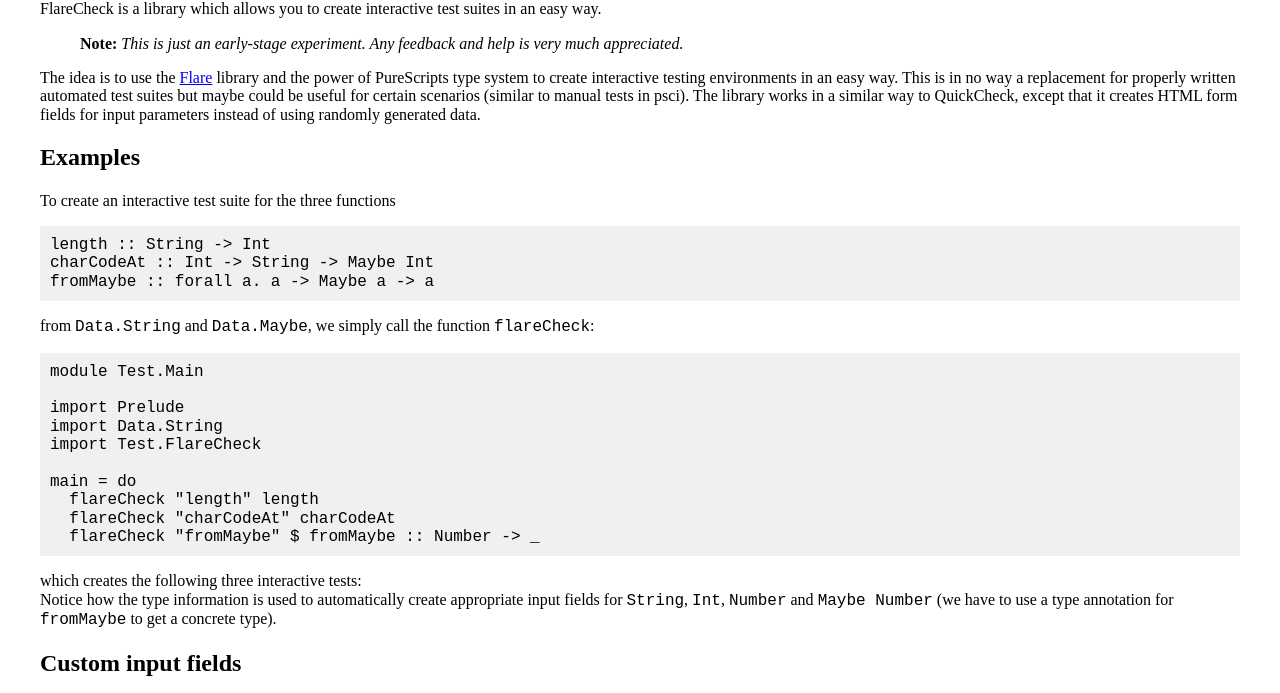
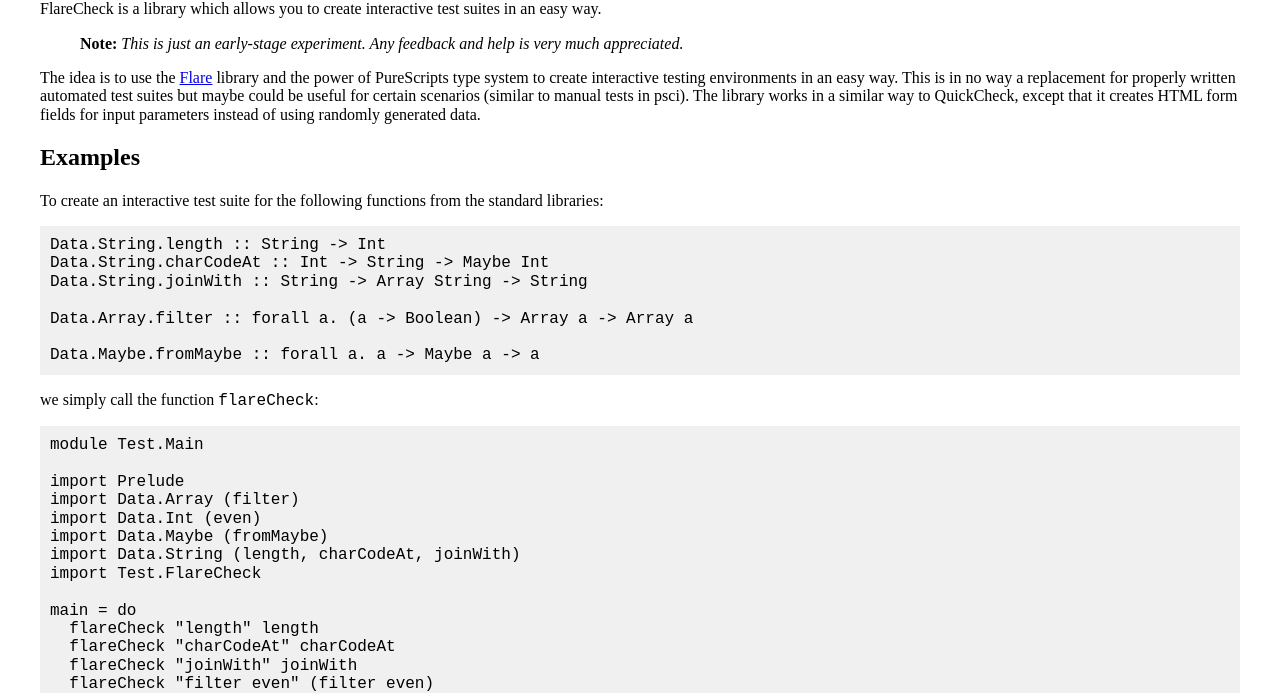
Before and after one commit to sharkdp/purescript-sparkle, a website: page html/index.html in a window 1280 px wide. Shown: the part 98-791 px from the top of the page. Drawn offline with nearby package versions, Linux system fonts and the light colour scheme.

```diff
--- a/bower.json
+++ b/bower.json
@@ -12,7 +12,9 @@
     "html"
   ],
   "dependencies": {
-    "purescript-flare": "https://github.com/sharkdp/purescript-flare.git#master"
+    "purescript-flare": "https://github.com/sharkdp/purescript-flare.git#master",
+    "purescript-proxy": "^0.1.0",
+    "purescript-globals": "^0.2.2"
   },
   "resolutions": {
     "purescript-strings": "^0.7.0"
--- a/html/index.html
+++ b/html/index.html
@@ -30,36 +30,46 @@
     HTML form fields for input parameters instead of using randomly generated data.
 
     <h2>Examples</h2>
-    To create an interactive test suite for the three functions
+    To create an interactive test suite for the following functions from
+    the standard libraries:
 <pre>
-length :: String -&gt; Int
-charCodeAt :: Int -&gt; String -&gt; Maybe Int
-fromMaybe :: forall a. a -&gt; Maybe a -&gt; a</pre>
+Data.String.length :: String -&gt; Int
+Data.String.charCodeAt :: Int -&gt; String -&gt; Maybe Int
+Data.String.joinWith :: String -&gt; Array String -&gt; String
 
-    from <code>Data.String</code> and <code>Data.Maybe</code>, we simply call
-    the function <code>flareCheck</code>:
+Data.Array.filter :: forall a. (a -&gt; Boolean) -&gt; Array a -&gt; Array a
+
+Data.Maybe.fromMaybe :: forall a. a -&gt; Maybe a -&gt; a
+</pre>
+
+    we simply call the function <code>flareCheck</code>:
 
 <pre>
 module Test.Main
 
 import Prelude
-import Data.String
+import Data.Array (filter)
+import Data.Int (even)
+import Data.Maybe (fromMaybe)
+import Data.String (length, charCodeAt, joinWith)
 import Test.FlareCheck
 
 main = do
   flareCheck "length" length
   flareCheck "charCodeAt" charCodeAt
-  flareCheck "fromMaybe" $ fromMaybe :: Number -> _
+  flareCheck "joinWith" joinWith
+  flareCheck "filter even" (filter even)
+  flareCheck "fromMaybe" (fromMaybe :: Number -> _)
 </pre>
 
-    which creates the following three interactive tests:
+    which creates the following interactive tests:
 
     <div id="tests1"></div>
 
     Notice how the type information is used to automatically create appropriate
     input fields for <code>String</code>, <code>Int</code>, <code>Number</code>
-    and <code>Maybe Number</code> (we have to use a type annotation for
-    <code>fromMaybe</code> to get a concrete type).
+    as well as <code>Array String</code> and <code>Maybe Number</code> (we have
+    to use a type annotation for <code>fromMaybe</code> to get a concrete type).
 
     <h2>Custom input fields</h2>
 
@@ -95,7 +105,7 @@
 
     <h2>Ideas, Questions, To do</h2>
     <ul>
-      <li>List / Array inputs would be very nice (this is related to <a href="https://github.com/sharkdp/purescript-flare/issues/2">Flare issue #2</a>)</li>
+      <li>Completely general List / Array inputs would be very nice (this is related to <a href="https://github.com/sharkdp/purescript-flare/issues/2">Flare issue #2</a>)</li>
     </ul>
 
     <script type="text/javascript" src="main.js"></script>
```
Also changed, not shown: 2 other files.
